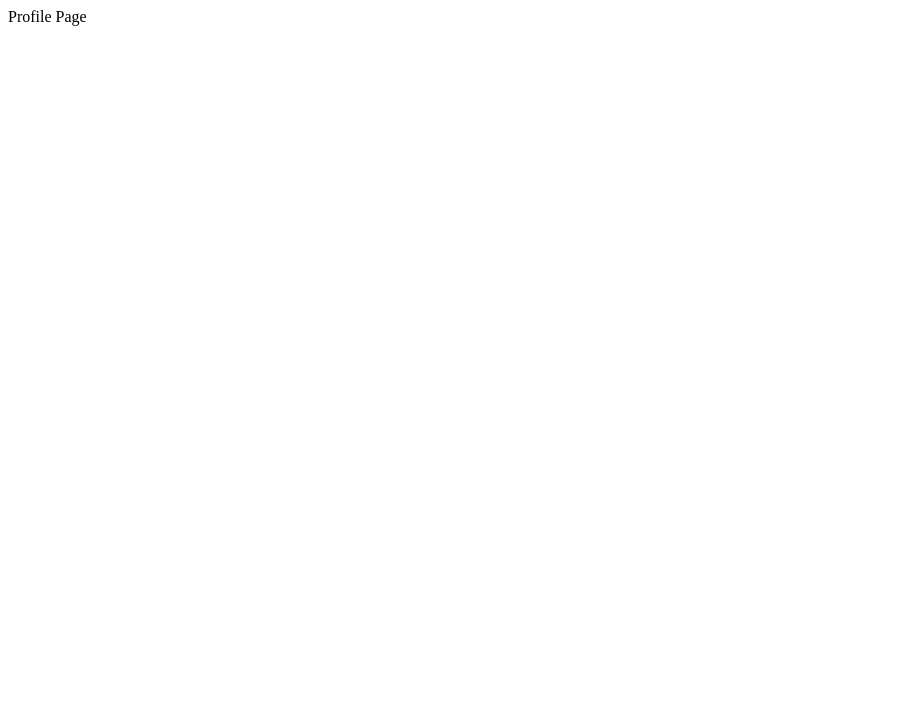
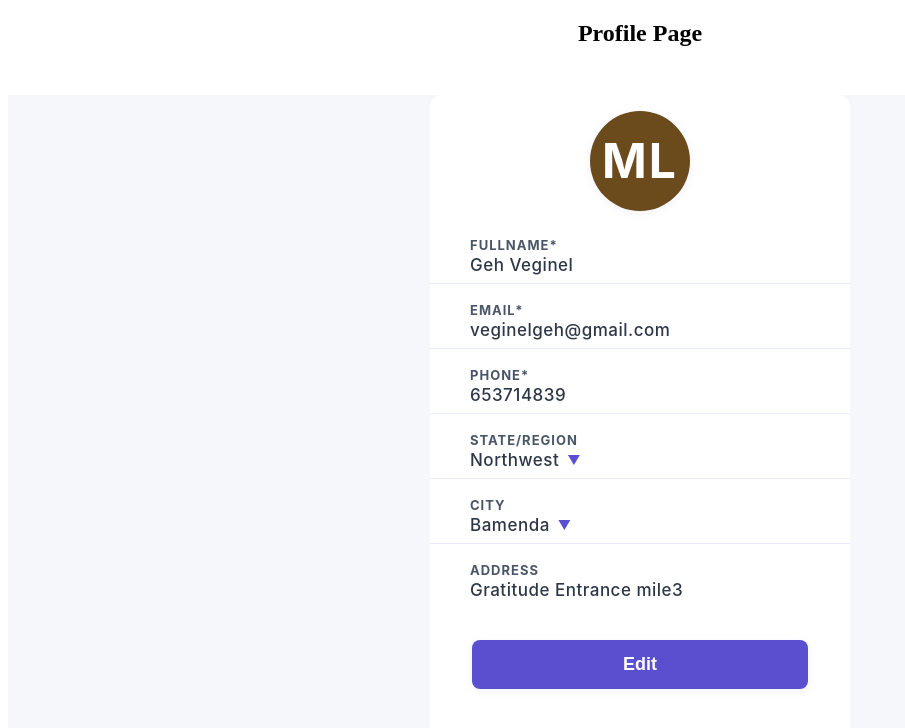
Before and after one commit to MbahLesky/Home-Finder, a React (Create React App) app: page /profile in a window 1280 px wide. Shown: the top 728 px of the page, without its empty margins (0-905 px from the left). Built offline with nearby package versions, Linux system fonts and the light colour scheme.

Commit message:
work on the profile home page

```diff
--- /dev/null
+++ b/src/layouts/MyProfile.css
@@ -0,0 +1,114 @@
+/* Wrapper and Layout */
+.profile-wrapper {
+  background: var(--color-bg);
+  min-height: 100vh;
+  padding: 0;
+  font-family: 'Inter', Arial, sans-serif;
+}
+
+/* Profile Content */
+.profile-content {
+  max-width: 420px;
+  margin: 48px auto 0 auto;
+  background: var(--color-white);
+  border-radius: 12px;
+  box-shadow: none;
+  padding: 0 0 32px 0;
+  display: flex;
+  flex-direction: column;
+  align-items: center;
+  height: 100vh;
+}
+
+/* Avatar */
+.profile-avatar {
+  width: 100px;
+  height: 100px;
+  background: #6b4a1b;
+  border-radius: 50%;
+  display: flex;
+  align-items: center;
+  justify-content: center;
+  margin: 16px 0 8px 0;
+  box-shadow: 0 2px 8px rgba(90, 79, 207, 0.08);
+}
+
+.profile-avatar span {
+  color: var(--color-white);
+  font-size: 48px;
+  font-weight: 700;
+  letter-spacing: 2px;
+}
+
+/* Details */
+.profile-details {
+  width: 100%;
+  display: flex;
+  flex-direction: column;
+  gap: 0;
+}
+
+.detail-row {
+  display: flex;
+  flex-direction: column;
+  align-items: flex-start;
+  margin-bottom: 0;
+  padding: 18px 40px 8px 40px;
+  border-bottom: 1px solid var(--color-primary-light);
+}
+
+.detail-row:last-child {
+  border-bottom: none;
+}
+
+.detail-row label {
+  font-size: 13px;
+  font-weight: 700;
+  color: var(--color-text-light);
+  letter-spacing: 1px;
+  margin-bottom: 2px;
+  text-transform: uppercase;
+}
+
+.detail-row p,
+.dropdown-display {
+  font-size: 17px;
+  color: var(--color-text);
+  margin: 0;
+  font-weight: 500;
+  letter-spacing: 0.5px;
+}
+
+.dropdown-display {
+  display: flex;
+  align-items: center;
+  gap: 6px;
+  cursor: pointer;
+  user-select: none;
+}
+
+.arrow-down {
+  font-size: 13px;
+  color: var(--color-primary);
+  margin-left: 2px;
+}
+
+/* Edit Button */
+.edit-button {
+  margin-top: 32px;
+  width: 80%;
+  background: var(--color-primary);
+  color: var(--color-white);
+  border: none;
+  border-radius: 8px;
+  padding: 14px 0;
+  font-size: 18px;
+  font-weight: 600;
+  cursor: pointer;
+  transition: background 0.2s;
+  box-shadow: 0 2px 8px rgba(90, 79, 207, 0.08);
+}
+
+.edit-button:hover {
+  background: var(--color-primary-dark);
+}
--- a/src/layouts/MyProfile.jsx
+++ b/src/layouts/MyProfile.jsx
@@ -1,2 +1,68 @@
-const MyProfile = () => <div>MyProfile</div>;
+
+import React from 'react';
+import './MyProfile.css';
+
+
+const userData = {
+  fullName: 'Geh Veginel',
+  email: 'veginelgeh@gmail.com',
+  phone: '653714839',
+  stateRegion: 'Northwest',
+  city: 'Bamenda',
+  address: 'Gratitude Entrance mile3',
+  initials: 'ML'
+};
+
+const MyProfile = () => {
+  const handleEdit = () => {
+    console.log("Edit button clicked!");
+    alert("This would enable form editing.");
+  };
+
+  return (
+    <div className="profile-wrapper">
+      <div className="profile-content">
+        <div className="profile-avatar">
+          <span>{userData.initials}</span>
+        </div>
+
+        <div className="profile-details">
+          <div className="detail-row">
+            <label>FULLNAME*</label>
+            <p>{userData.fullName}</p>
+          </div>
+          <div className="detail-row">
+            <label>EMAIL*</label>
+            <p>{userData.email}</p>
+          </div>
+          <div className="detail-row">
+            <label>PHONE*</label>
+            <p>{userData.phone}</p>
+          </div>
+          <div className="detail-row">
+            <label>STATE/REGION</label>
+            <div className="dropdown-display">
+              {userData.stateRegion} <span className="arrow-down">▼</span>
+            </div>
+          </div>
+          <div className="detail-row">
+            <label>CITY</label>
+            <div className="dropdown-display">
+              {userData.city} <span className="arrow-down">▼</span>
+            </div>
+          </div>
+          <div className="detail-row">
+            <label>ADDRESS</label>
+            <p>{userData.address}</p>
+          </div>
+        </div>
+
+        <button className="edit-button" onClick={handleEdit}>
+          Edit
+        </button>
+      </div>
+    </div>
+  );
+};
+
 export default MyProfile;
--- a/src/pages/ProfilePage.jsx
+++ b/src/pages/ProfilePage.jsx
@@ -1,2 +1,10 @@
-const ProfilePage = () => <div>Profile Page</div>;
+import MyProfile from "../layouts/MyProfile";
+
+function ProfilePage() {
+  return <div>
+    <h2>Profile Page</h2>
+    <MyProfile />
+  </div>
+}
+
 export default ProfilePage;
```
